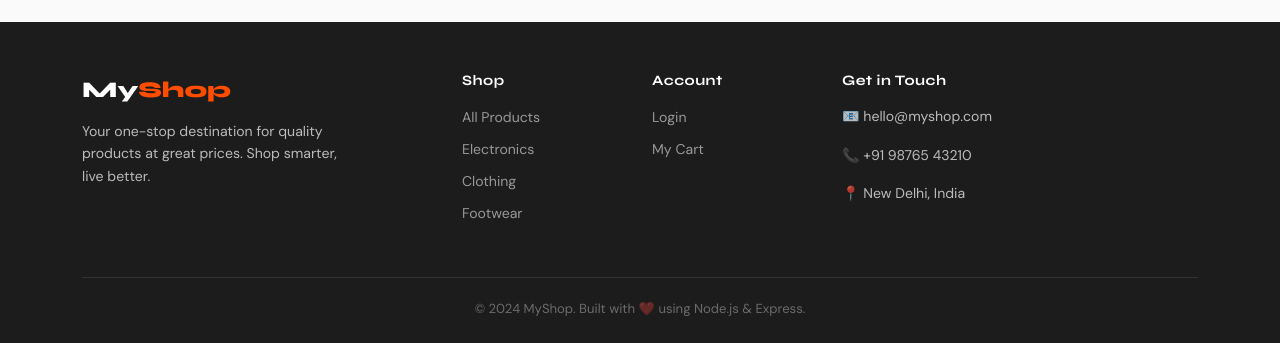
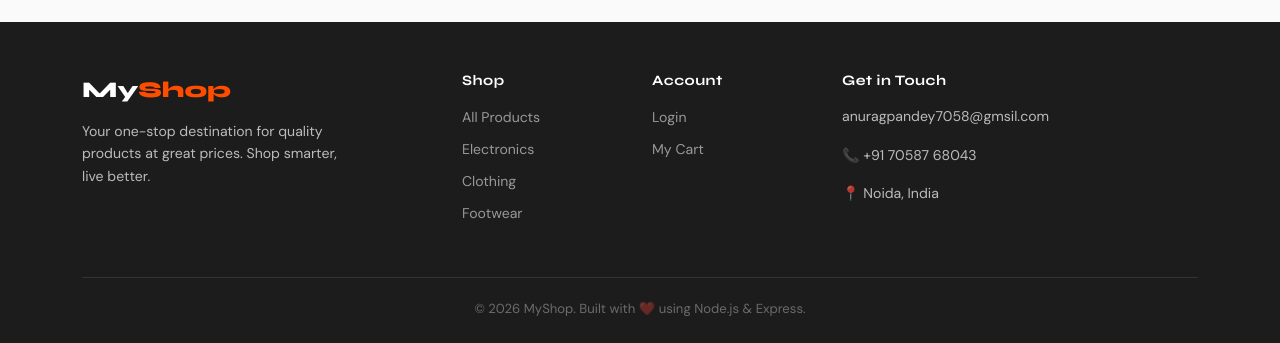
Before and after one commit to anurag7058/anu_space, a Node server app: page / in a window 1280 px wide. Shown: the part 2484-2827 px from the top of the page. Run offline with Node 20, Linux system fonts and the light colour scheme.

Commit message:
Update contact information and footer year

```diff
--- a/views/partials/footer.ejs
+++ b/views/partials/footer.ejs
@@ -23,13 +23,13 @@
       </div>
       <div class="col-lg-4 col-md-6">
         <h6>Get in Touch</h6>
-        <p style="font-size:0.88rem;">📧 hello@myshop.com</p>
-        <p style="font-size:0.88rem;">📞 +91 98765 43210</p>
-        <p style="font-size:0.88rem;">📍 New Delhi, India</p>
+        <p style="font-size:0.88rem;">anuragpandey7058@gmsil.com</p>
+        <p style="font-size:0.88rem;">📞 +91 70587 68043</p>
+        <p style="font-size:0.88rem;">📍 Noida, India</p>
       </div>
     </div>
     <div class="footer-bottom">
-      © 2024 MyShop. Built with ❤️ using Node.js &amp; Express.
+      © 2026 MyShop. Built with ❤️ using Node.js &amp; Express.
     </div>
   </div>
 </footer>
```
